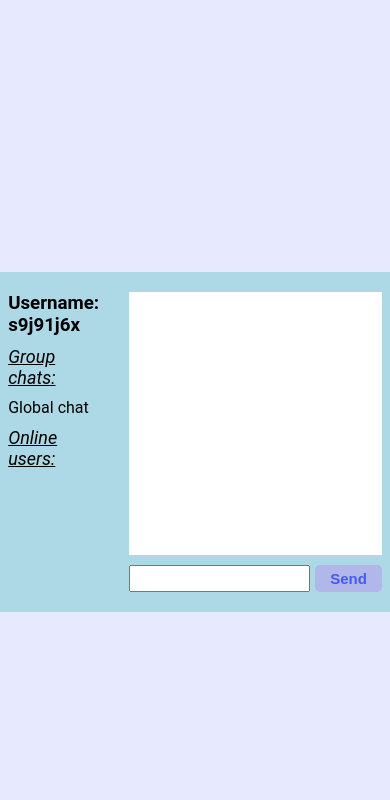
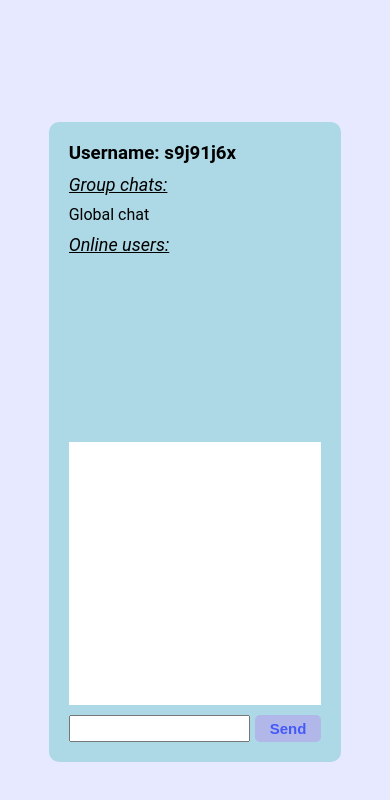
Before and after one commit to Rilenze/chat-app, a website: page public/html/chat.html in a window 390 px wide. Drawn offline with nearby package versions, Linux system fonts and the light colour scheme; no server answers.

Commit message:
Responsiveness implemented

```diff
--- a/public/css/chat.css
+++ b/public/css/chat.css
@@ -35,6 +35,7 @@ body {
     display: flex;
     flex-direction: column;
     max-width: 300px;
+    min-height: 300px;
 }
 
 #message-container {
@@ -133,3 +134,9 @@ a:hover {
     text-decoration: underline;
 
 }
+
+@media (max-width: 590px) {
+    #chat-container {
+        flex-direction: column;
+    }
+}
```
